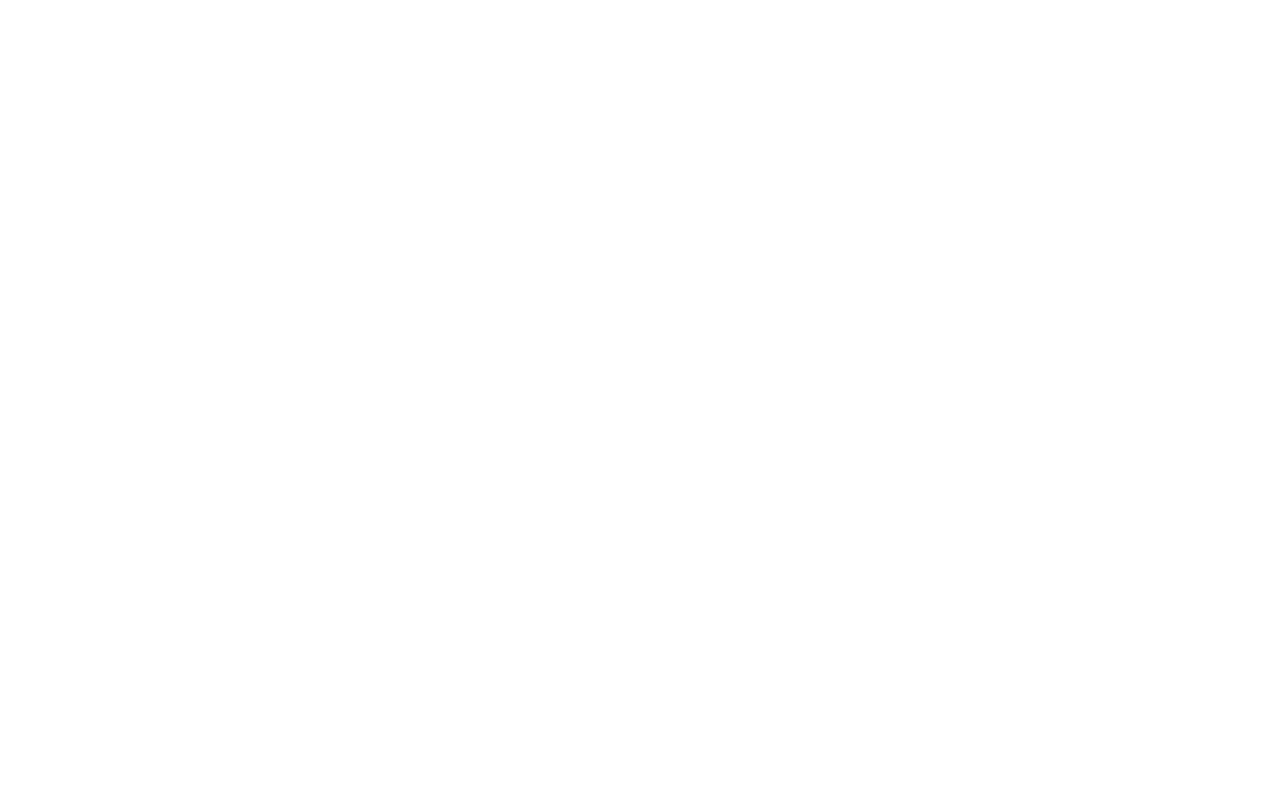
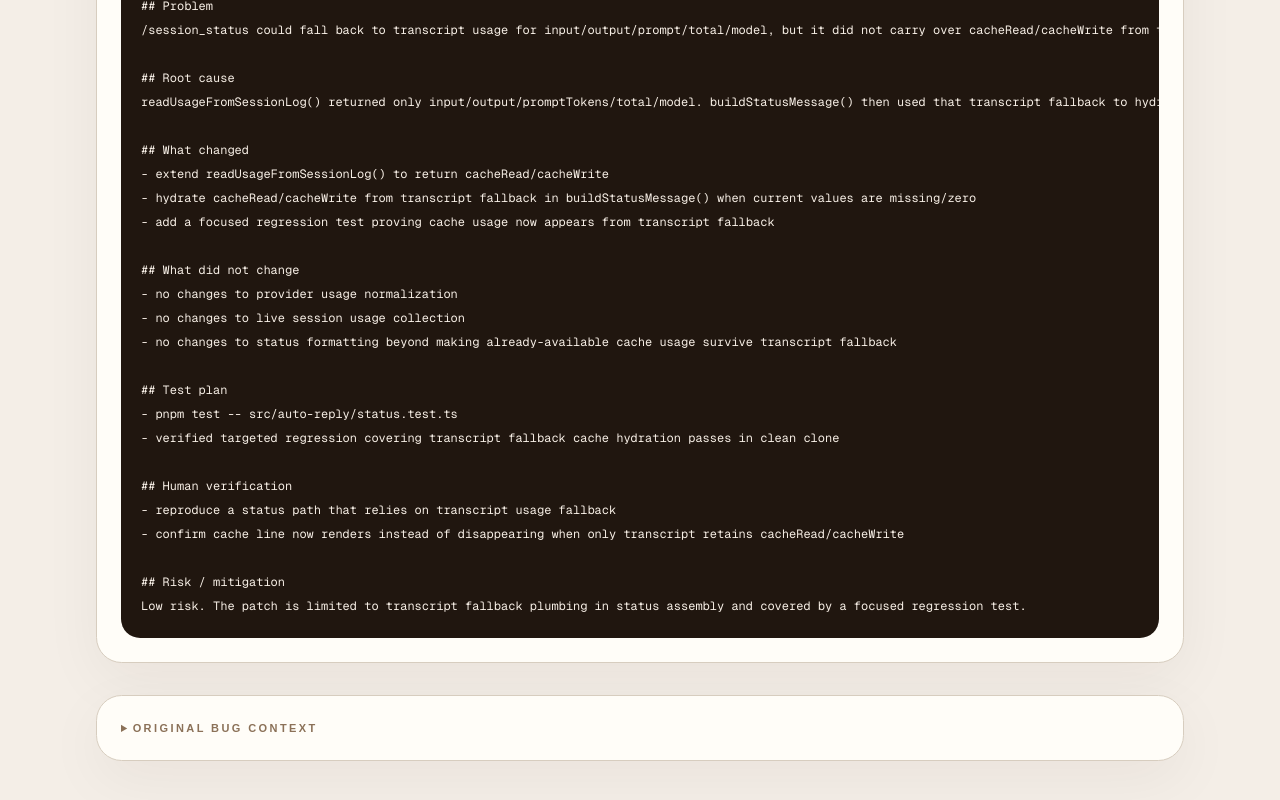
Before and after one commit to stuartsy/openclaw-issue-dossier, a Next.js app: page /impls/58522 in a window 1280 px wide. Shown: the part 4384-5184 px from the top of the page. Before the commit the page ends 4236 px from the top, so only its background shows below. Built offline with nearby package versions, Linux system fonts and the light colour scheme.

Commit message:
Add PR draft and bug-context sections to impl pages

```diff
--- a/src/app/impls/58522/page.tsx
+++ b/src/app/impls/58522/page.tsx
@@ -144,6 +144,52 @@
           <div className="text-[11px] font-semibold uppercase tracking-[0.22em] text-[#8b7158]">Test output summary</div>
           <pre className="mt-4 overflow-x-auto rounded-[1.2rem] bg-[#20160f] p-5 text-[12px] leading-6 text-[#f7efe6]">{testOutput}</pre>
         </section>
+
+        <section className="mt-8 rounded-[1.6rem] border border-[#d7cdbf] bg-[#fffdf8] p-6 shadow-[0_18px_60px_rgba(32,22,12,0.05)]">
+          <div className="text-[11px] font-semibold uppercase tracking-[0.22em] text-[#8b7158]">Suggested PR draft</div>
+          <pre className="mt-4 overflow-x-auto rounded-[1.2rem] bg-[#20160f] p-5 text-[12px] leading-6 text-[#f7efe6]">{String.raw`## Summary
+Fix session_status so transcript usage fallback also restores cacheRead/cacheWrite when the live session entry omits those fields.
+
+## Problem
+/session_status could fall back to transcript usage for input/output/prompt/total/model, but it did not carry over cacheRead/cacheWrite from the transcript record. That meant cache usage was missing from status output even when the provider had returned cache usage data and the transcript log still had it.
+
+## Root cause
+readUsageFromSessionLog() returned only input/output/promptTokens/total/model. buildStatusMessage() then used that transcript fallback to hydrate token counts, but never had cacheRead/cacheWrite available to restore.
+
+## What changed
+- extend readUsageFromSessionLog() to return cacheRead/cacheWrite
+- hydrate cacheRead/cacheWrite from transcript fallback in buildStatusMessage() when current values are missing/zero
+- add a focused regression test proving cache usage now appears from transcript fallback
+
+## What did not change
+- no changes to provider usage normalization
+- no changes to live session usage collection
+- no changes to status formatting beyond making already-available cache usage survive transcript fallback
+
+## Test plan
+- pnpm test -- src/auto-reply/status.test.ts
+- verified targeted regression covering transcript fallback cache hydration passes in clean clone
+
+## Human verification
+- reproduce a status path that relies on transcript usage fallback
+- confirm cache line now renders instead of disappearing when only transcript retains cacheRead/cacheWrite
+
+## Risk / mitigation
+Low risk. The patch is limited to transcript fallback plumbing in status assembly and covered by a focused regression test.`}</pre>
+        </section>
+
+        <details className="mt-8 rounded-[1.6rem] border border-[#d7cdbf] bg-[#fffdf8] p-6 shadow-[0_18px_60px_rgba(32,22,12,0.05)]">
+          <summary className="cursor-pointer text-[11px] font-semibold uppercase tracking-[0.22em] text-[#8b7158]">Original bug context</summary>
+          <div className="mt-4 text-[15px] leading-7 text-[#3b3128]">
+            <p>
+              The original issue reported that <code>/session_status</code> was not showing cache-hit tokens even though the provider had returned cache usage data.
+              The useful clue was that other usage fields could still appear via transcript fallback, implying the data was present somewhere in the pipeline but not making it through the status assembly path.
+            </p>
+            <p className="mt-3">
+              This implementation takes the narrowest interpretation of that report: keep the existing fallback design, but make sure cacheRead/cacheWrite are treated like the other usage fields already restored from transcript logs.
+            </p>
+          </div>
+        </details>
       </div>
     </main>
   );
--- a/src/app/impls/58574/page.tsx
+++ b/src/app/impls/58574/page.tsx
@@ -105,6 +105,54 @@
           <div className="text-[11px] font-semibold uppercase tracking-[0.22em] text-[#8b7158]">Test output summary</div>
           <pre className="mt-4 overflow-x-auto rounded-[1.2rem] bg-[#20160f] p-5 text-[12px] leading-6 text-[#f7efe6]">{testOutput}</pre>
         </section>
+
+        <section className="mt-8 rounded-[1.6rem] border border-[#d7cdbf] bg-[#fffdf8] p-6 shadow-[0_18px_60px_rgba(32,22,12,0.05)]">
+          <div className="text-[11px] font-semibold uppercase tracking-[0.22em] text-[#8b7158]">Suggested PR draft</div>
+          <pre className="mt-4 overflow-x-auto rounded-[1.2rem] bg-[#20160f] p-5 text-[12px] leading-6 text-[#f7efe6]">{String.raw`## Summary
+Add a human-readable nextAtReadable field to the cron timer debug payload while preserving the existing numeric nextAt field for machine consumers.
+
+## Problem
+Cron timer debug logs currently emit nextAt as a Unix timestamp. That is machine-friendly but awkward for operators reading debug output during scheduling diagnosis.
+
+## Root cause
+The timer arm log in src/cron/service/timer.ts only emits the raw numeric nextAt value, so human operators must manually convert it when reading logs.
+
+## What changed
+- keep nextAt unchanged
+- add nextAtReadable: new Date(nextAt).toISOString() to the same debug payload
+- add a focused timer seam test asserting the readable companion field is emitted
+
+## What did not change
+- no changes to cron job state storage
+- no changes to scheduler behavior or timer calculation
+- no changes to CLI cron list output
+- no change to the canonical nextAt machine-readable field
+
+## Test plan
+- pnpm test -- src/cron/service/timer.test.ts
+- verified targeted timer seam tests pass in clean clone
+
+## Human verification
+- inspect a cron: timer armed debug log entry
+- confirm it now includes both numeric nextAt and ISO nextAtReadable
+
+## Risk / mitigation
+Very low risk. The change is additive and limited to a debug log payload, with focused seam coverage.`}</pre>
+        </section>
+
+        <details className="mt-8 rounded-[1.6rem] border border-[#d7cdbf] bg-[#fffdf8] p-6 shadow-[0_18px_60px_rgba(32,22,12,0.05)]">
+          <summary className="cursor-pointer text-[11px] font-semibold uppercase tracking-[0.22em] text-[#8b7158]">Original bug context</summary>
+          <div className="mt-4 text-[15px] leading-7 text-[#3b3128]">
+            <p>
+              The original issue reported that cron debug output exposed <code>nextAt</code> only as a Unix timestamp and asked either to make it human-readable
+              or to add a duplicate readable field for backward compatibility.
+            </p>
+            <p className="mt-3">
+              After source inspection, the cleanest interpretation was to leave the numeric field untouched and add a companion ISO field in the timer-armed debug payload.
+              That preserves compatibility while solving the operator-readability complaint directly.
+            </p>
+          </div>
+        </details>
       </div>
     </main>
   );
```
